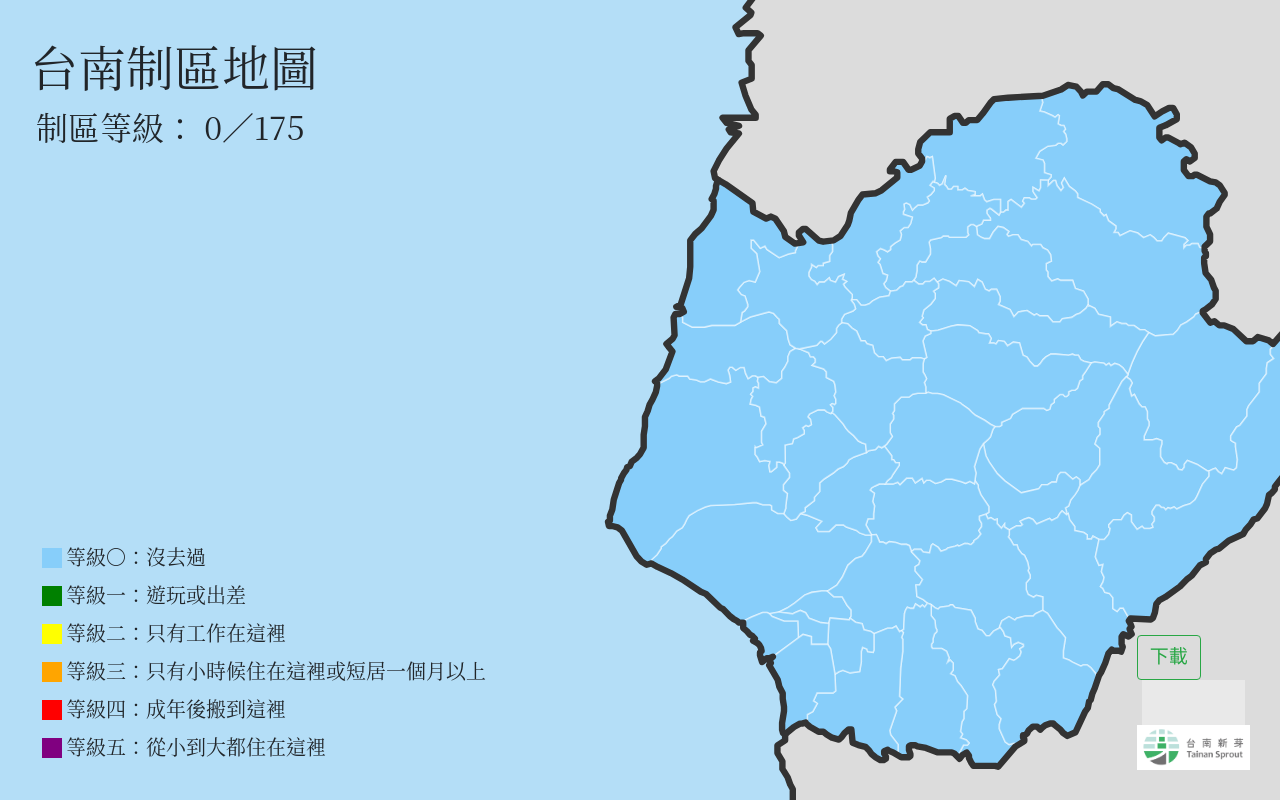
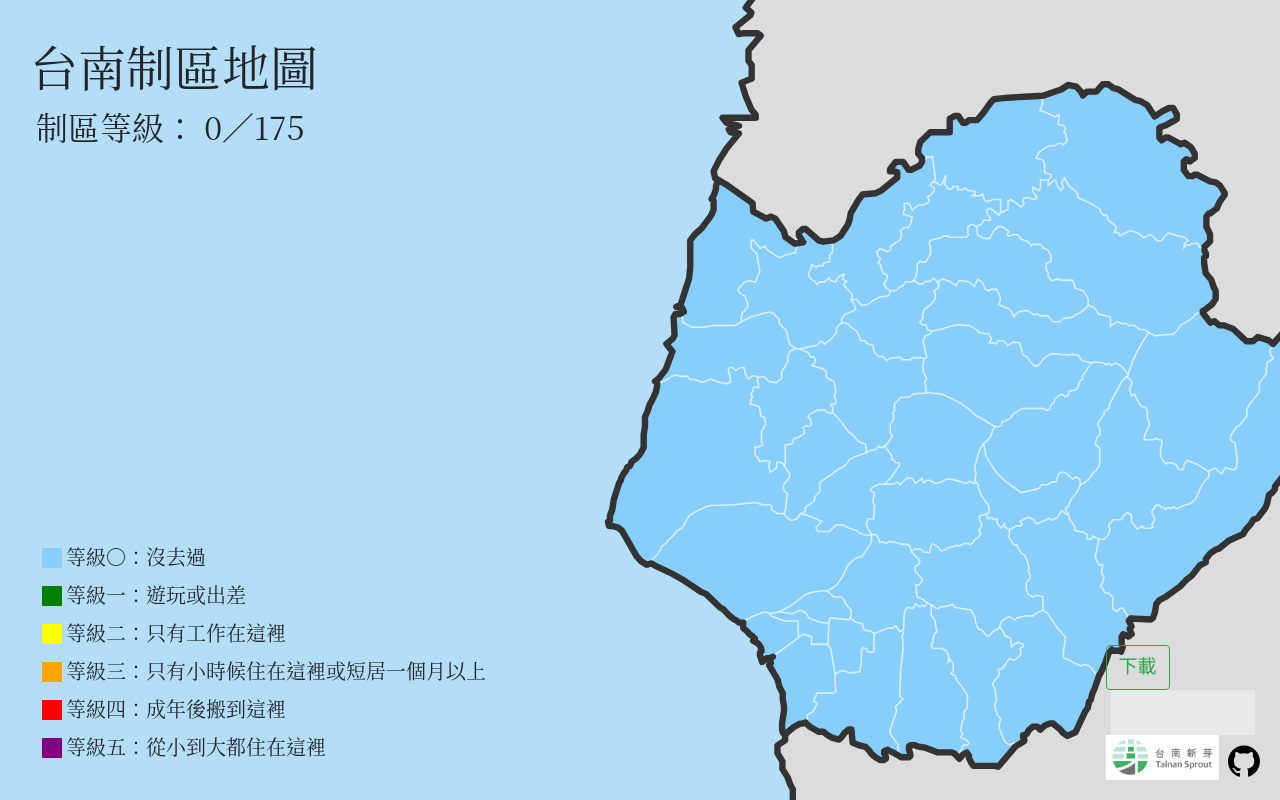
Before and after one commit to wdzeng/Tainan-Map, a plain HTML site: page index.html in a window 1280 px wide. Drawn offline with nearby package versions, Linux system fonts and the light colour scheme.

Commit message:
Add github link

```diff
--- a/css/main.css
+++ b/css/main.css
@@ -117,9 +117,12 @@ svg {
 
 #bottom {
     position: fixed;
-    right: 30px;
-    bottom: 30px;
+    right: 20px;
+    bottom: 20px;
     z-index: 100;
+    flex-direction: row;
+    justify-content: space-between;
+    align-items: center;
 }
 
 #fb-like {
--- a/index.html
+++ b/index.html
@@ -48,6 +48,10 @@
 		<a href="https://www.facebook.com/tainansprout" target="_blank">
 			<img src="image/bar.png" height="45px" />
 		</a>
+		<a href="https://github.com/Paraball/Tainan-Map" target="_blank">
+		<svg height="45px" style="position: relative; top: 7.5px; display: inline-block; margin-left: 5px; vertical-align: middle;" height="32" class="octicon octicon-mark-github" viewBox="0 0 16 16" version="1.1" width="32" aria-hidden="true">
+			<path fill-rule="evenodd" d="M8 0C3.58 0 0 3.58 0 8c0 3.54 2.29 6.53 5.47 7.59.4.07.55-.17.55-.38 0-.19-.01-.82-.01-1.49-2.01.37-2.53-.49-2.69-.94-.09-.23-.48-.94-.82-1.13-.28-.15-.68-.52-.01-.53.63-.01 1.08.58 1.23.82.72 1.21 1.87.87 2.33.66.07-.52.28-.87.51-1.07-1.78-.2-3.64-.89-3.64-3.95 0-.87.31-1.59.82-2.15-.08-.2-.36-1.02.08-2.12 0 0 .67-.21 2.2.82.64-.18 1.32-.27 2-.27.68 0 1.36.09 2 .27 1.53-1.04 2.2-.82 2.2-.82.44 1.1.16 1.92.08 2.12.51.56.82 1.27.82 2.15 0 3.07-1.87 3.75-3.65 3.95.29.25.54.73.54 1.48 0 1.07-.01 1.93-.01 2.2 0 .21.15.46.55.38A8.013 8.013 0 0 0 16 8c0-4.42-3.58-8-8-8z"></path>
+		</svg></a>
 	</div>
 	<main>
 		<div style="margin: 30px;">
```
